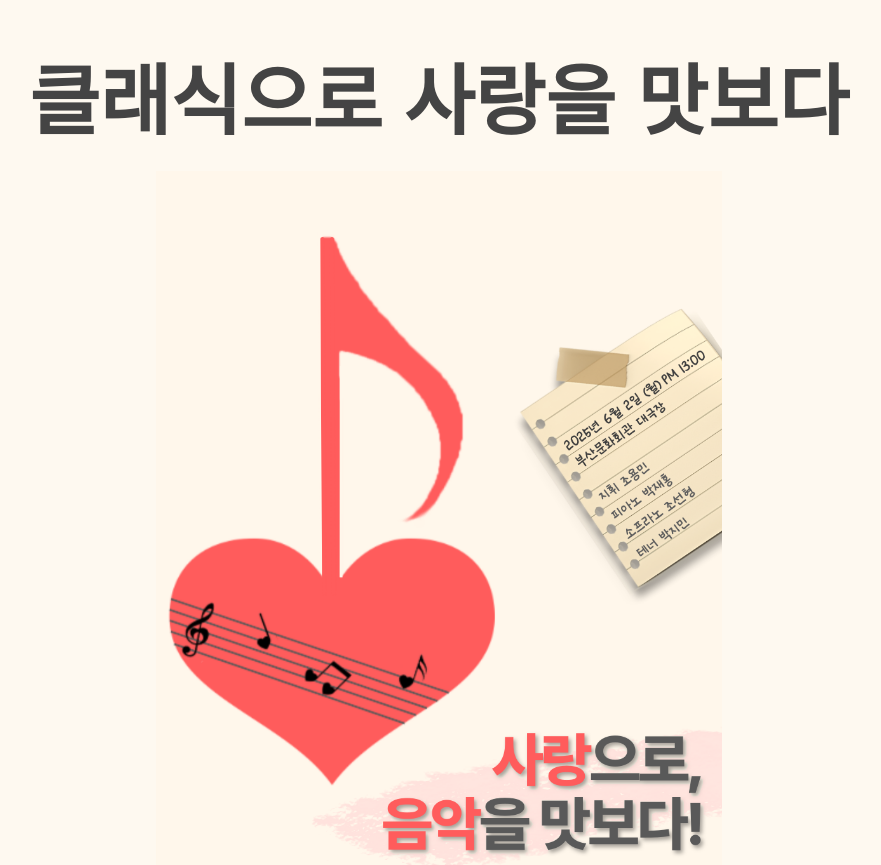
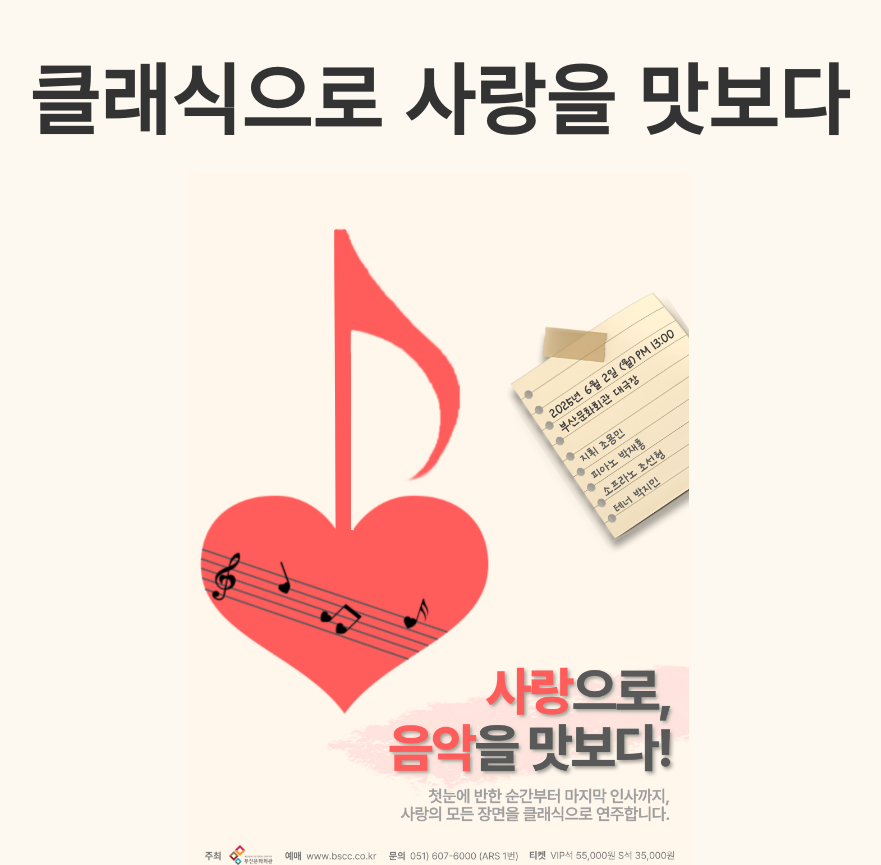
Before and after one commit to ahnyewon/a, a plain HTML site: page index.html in a window 1280 px wide. Shown: the top 865 px of the page, without its empty margins (201-1082 px from the left). Drawn offline with Linux system fonts and the light colour scheme.

Commit message:
Update index.html

```diff
--- a/index.html
+++ b/index.html
@@ -19,22 +19,16 @@
 
     h1 {
       font-size: 6vw;
-      color: #444;
+      color: #333;
       padding: 40px 0 20px;
     }
 
-    .photo {
-      height: 100vh;
-      display: flex;
-      justify-content: center;
-      align-items: center;
-    }
-
     .photo img {
-      max-width: 100%;
-      max-height: 100%;
-      object-fit: contain;
+      width: 100%;
+      max-width: 500px;
+      height: auto;
       display: block;
+      margin: 0 auto;
     }
   </style>
 </head>
```
